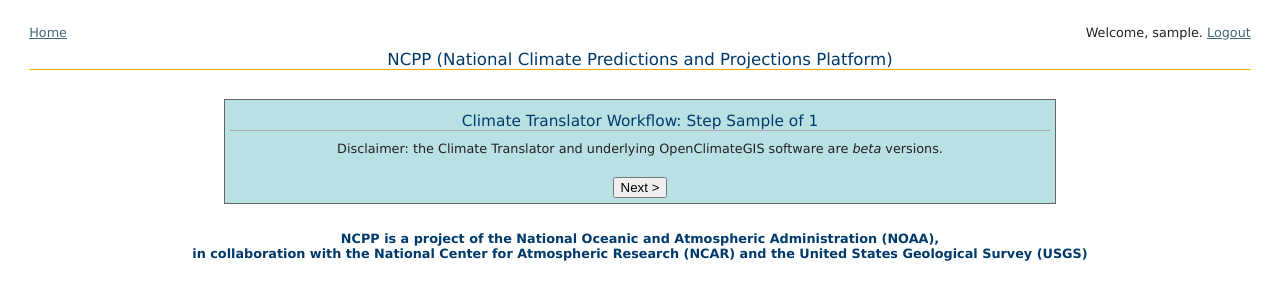
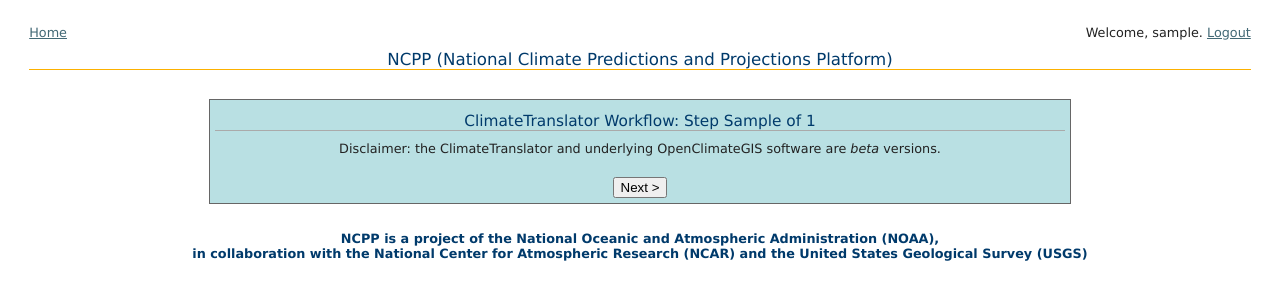
Before and after one commit to NCPP/NCPP, a Django app: template ncpp/templates/ncpp/open_climate_gis/wizard_form.html in a window 1280 px wide. Shown: the top 300 px of the page. Run offline with Django 3.2, Linux system fonts and the light colour scheme; a user stored in the database is signed in; tables that the repository leaves empty hold one stand-in row (values such as "Sample post"); the template is opened without the code that fills it: most values are stand-ins (such as "Sample title", 1, 10 or a date in 2020); parts of the project's set-up code (start-up, migrations or seed data) failed here and were passed over.

Commit message:
Changes to wording and deafult values.

```diff
--- a/ncpp/forms/open_climate_gis.py
+++ b/ncpp/forms/open_climate_gis.py
@@ -181,7 +181,7 @@ class OpenClimateGisForm2(Form):
     calc_raw = BooleanField(initial=False, required=False)
     aggregate = BooleanField(initial=True, required=False)
     spatial_operation = ChoiceField(required=True, choices=ocgisChoices(Config.SPATIAL_OPERATION).items(),
-                                    widget=RadioSelect, initial='intersects')
+                                    widget=RadioSelect, initial='clip')
     output_format = ChoiceField(choices=ocgisChoices(Config.OUTPUT_FORMAT).items(), required=True, initial='csv')
     prefix = CharField(required=True, widget=TextInput(attrs={'size':20}), initial='ocgis_output')
     with_auxiliary_files = BooleanField(initial=True, required=False)
--- a/ncpp/models/open_climate_gis.py
+++ b/ncpp/models/open_climate_gis.py
@@ -157,7 +157,7 @@ class OpenClimateGisJob(Job):
         job_data.append( ('Spatial Operation', ocgisChoices(Config.SPATIAL_OPERATION)[self.spatial_operation]) )
         job_data.append( ('Aggregate', self.aggregate) )
         job_data.append( ('Output Format', ocgisChoices(Config.OUTPUT_FORMAT)[self.output_format]) )
-        job_data.append( ('Prefix', self.prefix) )
+        job_data.append( ('File Output Prefix', self.prefix) )
         job_data.append( ('Include Auxiliary Files', self.with_auxiliary_files) )
 
         return job_data
--- a/ncpp/templates/ncpp/common/job_detail.html
+++ b/ncpp/templates/ncpp/common/job_detail.html
@@ -36,7 +36,7 @@
 		<tr><th nowrap="nowrap"><span class="highlight">Status</span> :</th><td><span class="highlight">{{ job.status }}</span></td></tr>
 		<tr><th nowrap="nowrap">Submission Date :</th><td>{{ job.submissionDateTime }}</td></tr>
 		<tr><th nowrap="nowrap">Last Update Date :</th><td>{{ job.updateDateTime }}</td></tr>
-		<tr><th nowrap="nowrap">Erro r:</th><td>{{ job.error }}</td></tr>
+		<tr><th nowrap="nowrap">Error:</th><td>{{ job.error }}</td></tr>
 
 	</table>
 	<p/>
--- a/ncpp/templates/ncpp/common/ncpp_css.html
+++ b/ncpp/templates/ncpp/common/ncpp_css.html
@@ -5,7 +5,7 @@
 	    background: #B9E0E3;
 	    float: center;
 	    display: block;
-	    width: 820px;
+	    width: 850px;
 	    padding: 5px;
 	    margin: 10 auto;
 	    text-align:center;
--- a/ncpp/templates/ncpp/open_climate_gis/form1.html
+++ b/ncpp/templates/ncpp/open_climate_gis/form1.html
@@ -86,6 +86,7 @@
 <fieldset class="fieldset_box">
 	<legend class="fieldset_legend">Calculation</legend>
 	Optionally, you may select a calculation to be executed on the data.
+	<br/>If no calculation is selected, a subset of the data will be returned.
 	<p/>&nbsp;
 
 	<table class="horizontalTable">
@@ -113,7 +114,7 @@
 		</tr>
 		<tr>
 			<th>Aggregate</th>
-			<td>{{ wizard.form.aggregate }} Check to combine selected geometries into a single geometry
+			<td>{{ wizard.form.aggregate }} Check to combine selected geometries into a single geometry using area-weighted spatial aggregation.
 			<br/><span class="error">{{ wizard.form.aggregate.errors }}</span></td>
 		</tr>
 		<tr>
@@ -147,7 +148,7 @@
 			<td>{{ wizard.form.output_format }}<br/><span class="error">{{ wizard.form.output_format.errors }}</span></td>
 		</tr>
 		<tr>
-			<th><b>Prefix</b></th>
+			<th><b>File Output Prefix</b></th>
 			<td>{{ wizard.form.prefix }}
 			<br/>Optionally, change the prefix for the output data file (use only letters, numbers and '_').
 			<br/><span class="error">{{ wizard.form.prefix.errors }}</span></td>
--- a/ncpp/templates/ncpp/open_climate_gis/form2.html
+++ b/ncpp/templates/ncpp/open_climate_gis/form2.html
@@ -50,7 +50,7 @@
 	<tr><th nowrap="nowrap">Calculate Raw:</th><td>{{ job_data.calc_raw }}</td></tr>
 	<tr><th nowrap="nowrap">Spatial Operation:</th><td>{{ job_data.spatial_operation }}</td></tr>
 	<tr><th nowrap="nowrap">Output Format:</th><td>{{ job_data.output_format }}</td></tr>
-	<tr><th nowrap="nowrap">Prefix:</th><td>{{ job_data.prefix }}</td></tr>
+	<tr><th nowrap="nowrap">File Output Prefix:</th><td>{{ job_data.prefix }}</td></tr>
 	<tr><th nowrap="nowrap">Include Auxiliary Files:</th><td>{{ job_data.with_auxiliary_files }}</td></tr>
 
 </table>
--- a/ncpp/templates/ncpp/open_climate_gis/wizard_form.html
+++ b/ncpp/templates/ncpp/open_climate_gis/wizard_form.html
@@ -22,8 +22,8 @@
 
 	<!-- body -->
 	<div class="box">
-		<h2>Climate Translator Workflow: Step {{ wizard.steps.step1 }} of {{ wizard.steps.count }}</h2>
-		Disclaimer: the Climate Translator and underlying OpenClimateGIS software are <i>beta</i> versions.
+		<h2>ClimateTranslator Workflow: Step {{ wizard.steps.step1 }} of {{ wizard.steps.count }}</h2>
+		Disclaimer: the ClimateTranslator and underlying OpenClimateGIS software are <i>beta</i> versions.
 		<form action="" method="post">
 			{% csrf_token %}
 			{{ wizard.management_form }}
```
